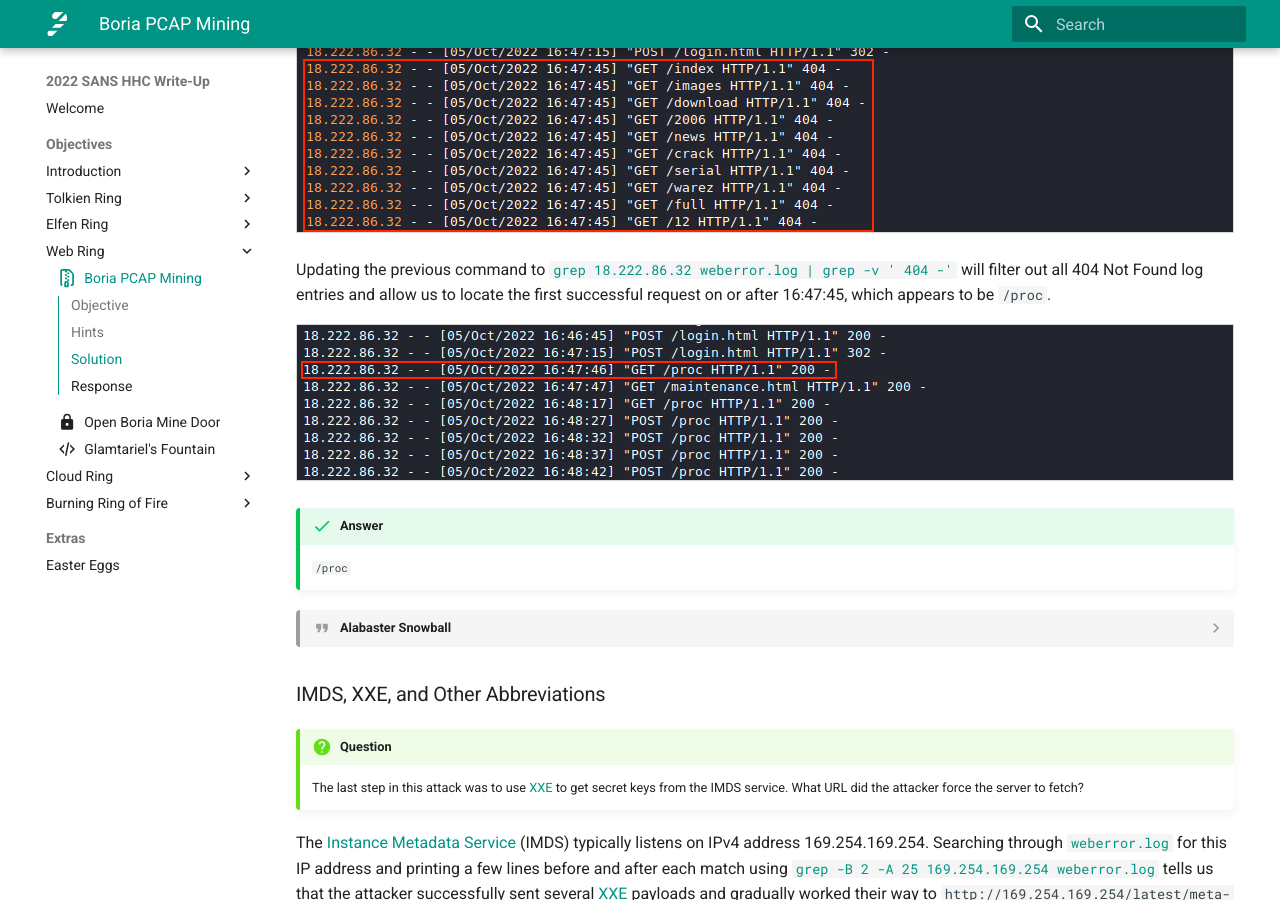
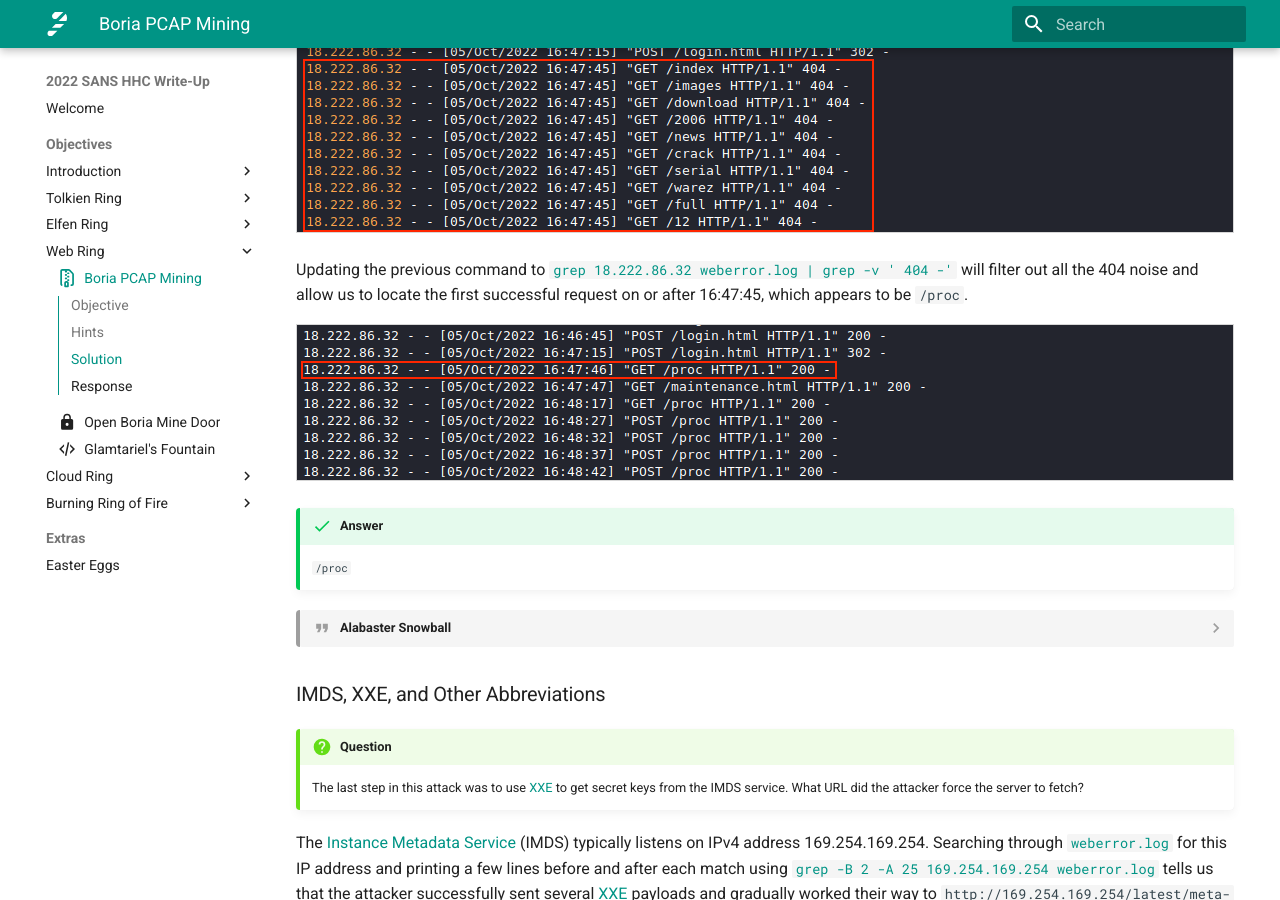
Before and after one commit to crahan/HolidayHackChallenge2022, an MkDocs documentation site: the page built from docs/objectives/o8.md, in a window 1280 px wide and 900 px high, scrolled down 2933 px. Built offline with MkDocs 1.6.1 and Material for MkDocs 9.7.7, drawn with Linux system fonts in a browser that asks for light colours; comment, search, counter and statistics services are not loaded.

Commit message:
O8 reviewed

```diff
--- a/docs/objectives/o8.md
+++ b/docs/objectives/o8.md
@@ -91,7 +91,7 @@ Searching the web logs using [`grep 18.222.86.32 weberror.log`](https://explains
 
 ![Random requests](../img/objectives/o8/random_requests.png){ class=border }
 
-Updating the previous command to [`grep 18.222.86.32 weberror.log | grep -v ' 404 -'`](https://explainshell.com/explain?cmd=grep+18.222.86.32+weberror.log+%7C+grep+-v+%27+404+-%27) will filter out all 404 Not Found log entries and allow us to locate the first successful request on or after 16:47:45, which appears to be `/proc`.
+Updating the previous command to [`grep 18.222.86.32 weberror.log | grep -v ' 404 -'`](https://explainshell.com/explain?cmd=grep+18.222.86.32+weberror.log+%7C+grep+-v+%27+404+-%27) will filter out all the 404 noise and allow us to locate the first successful request on or after 16:47:45, which appears to be `/proc`.
 
 ![Successful URL](../img/objectives/o8/successful_url.png){ class=border }
 
```
